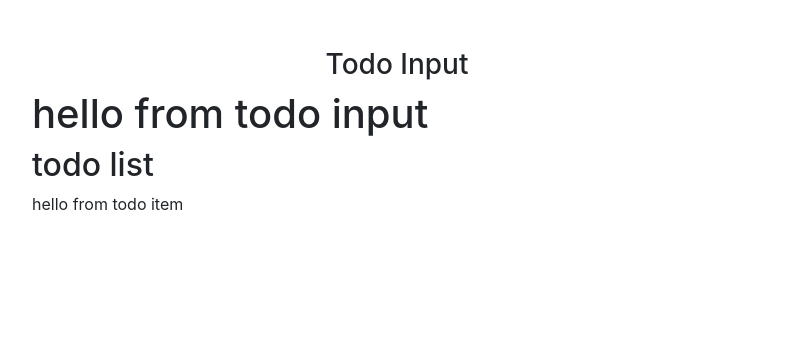
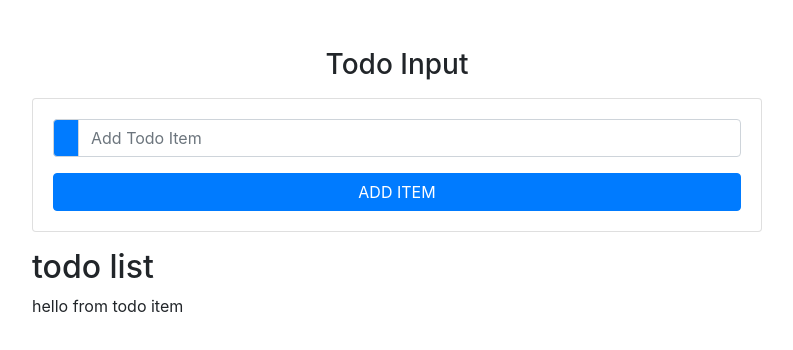
Before and after one commit to thangjik12/react-todo-list, a React (Create React App) app: page / in a window 1280 px wide. Shown: the top 350 px of the page, without its empty margins (243-1036 px from the left). Built offline with nearby package versions, Linux system fonts and the light colour scheme.

Commit message:
index and todoinput change

```diff
--- a/src/components/TodoInput.js
+++ b/src/components/TodoInput.js
@@ -2,10 +2,23 @@
 
 class TodoInput extends Component {
     render() {
+        const {item,handleChange,handleSubmit,editItem} = this.props;
         return (
-            <h1>
-                hello from todo input
-            </h1>
+            <div className="card card-body my-3">
+                <form onSubmit={handleSubmit}>
+                    <div className="input-group">
+                        <div className="input-group-prepend">
+                            <div className="input-group-text bg-primary text-white">
+                                <i className="fas fa-book"></i>
+                            </div>
+                        </div>
+                        <input type="text" className="form-control text-capitalize" placeholder="add todo item"
+                        value={item}
+                        onChange={handleChange}/>
+                    </div>
+                    <button type="submit" className="btn btn-block btn-primary mt-3 text-uppercase">add item</button>
+                </form>
+            </div>
         );
     }
 }
```
